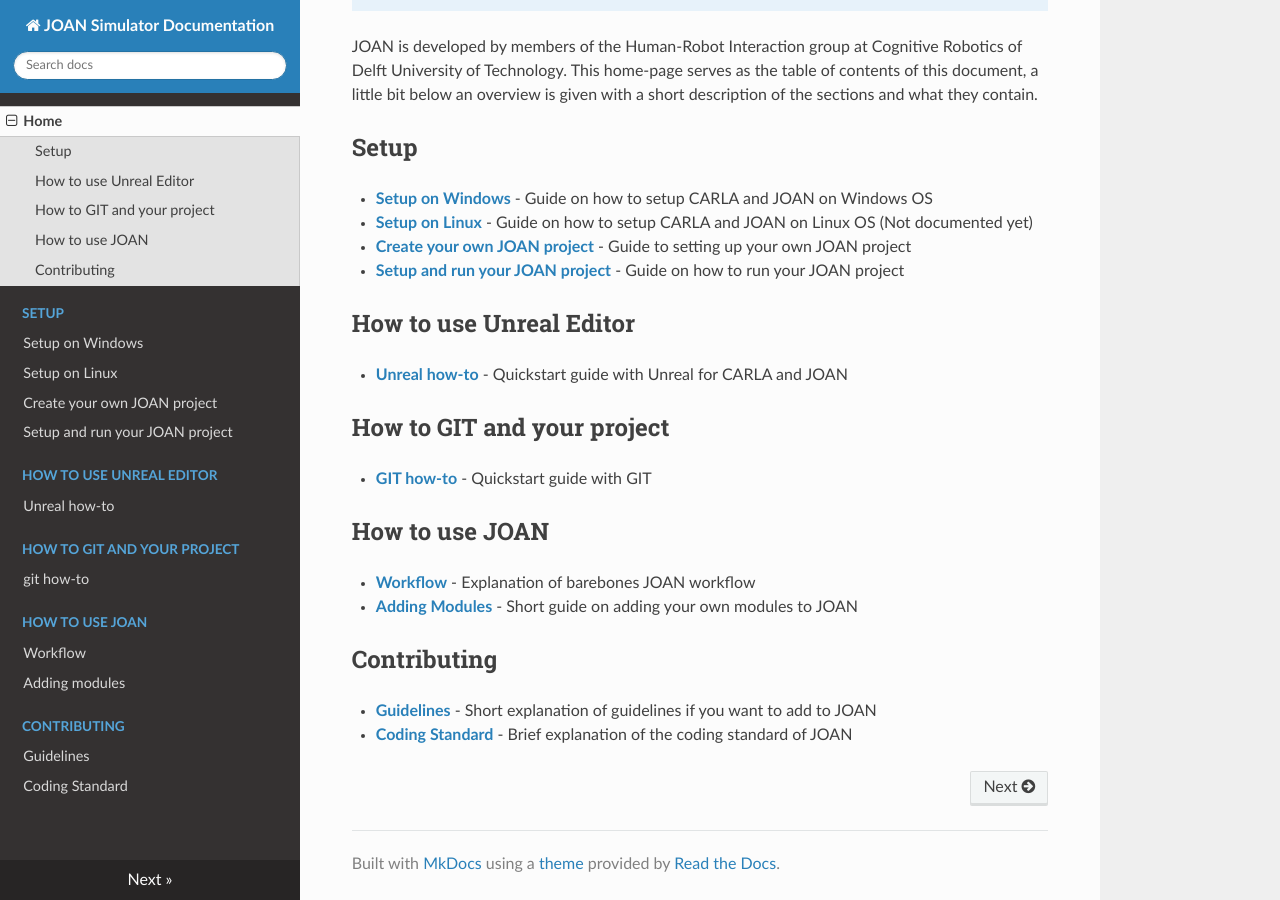
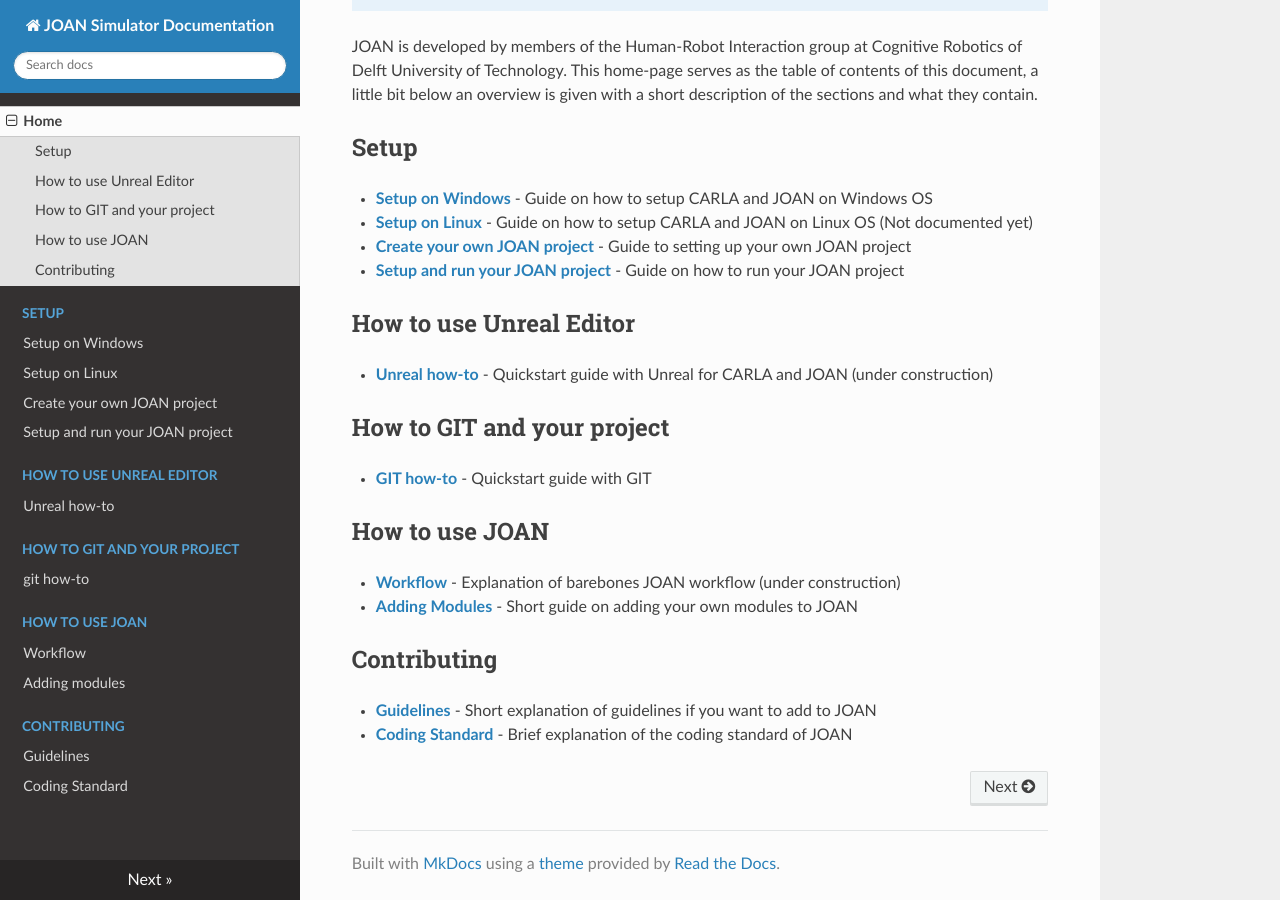
Before and after one commit to tud-hri/joan, an MkDocs documentation site: the page built from docs/index.md, in a window 1280 px wide and 900 px high, scrolled down 514 px. Built offline with MkDocs 1.6.1, drawn with Linux system fonts in a browser that asks for light colours; nearby versions of some CDN libraries.

Commit message:
added under construction comment

```diff
--- a/docs/index.md
+++ b/docs/index.md
@@ -21,13 +21,13 @@
 * __[Setup and run your JOAN project](setup-run-joan.md)__ - Guide on how to run your JOAN project
 
 ## How to use Unreal Editor
-* __[Unreal how-to](unreal-how-to.md)__ - Quickstart guide with Unreal for CARLA and JOAN
+* __[Unreal how-to](unreal-how-to.md)__ - Quickstart guide with Unreal for CARLA and JOAN (under construction)
 
 ## How to GIT and your project
 * __[GIT how-to](git-how-to.md)__ - Quickstart guide with GIT
 
 ## How to use JOAN
-* __[Workflow](joan-workflow.md)__ - Explanation of barebones JOAN workflow
+* __[Workflow](joan-workflow.md)__ - Explanation of barebones JOAN workflow (under construction)
 * __[Adding Modules](joan-adding-modules.md)__ - Short guide on adding your own modules to JOAN
 
 ## Contributing
```
